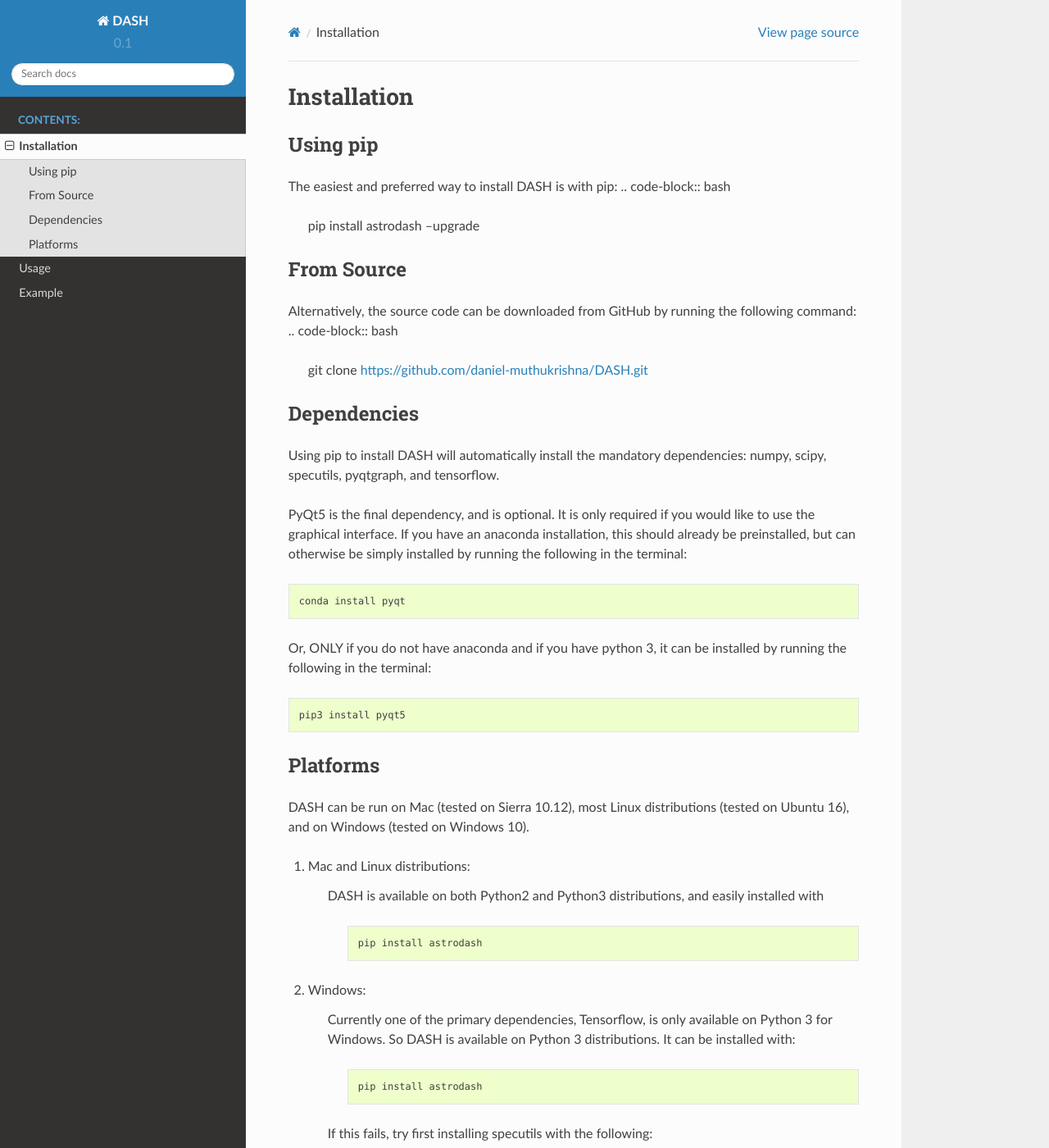
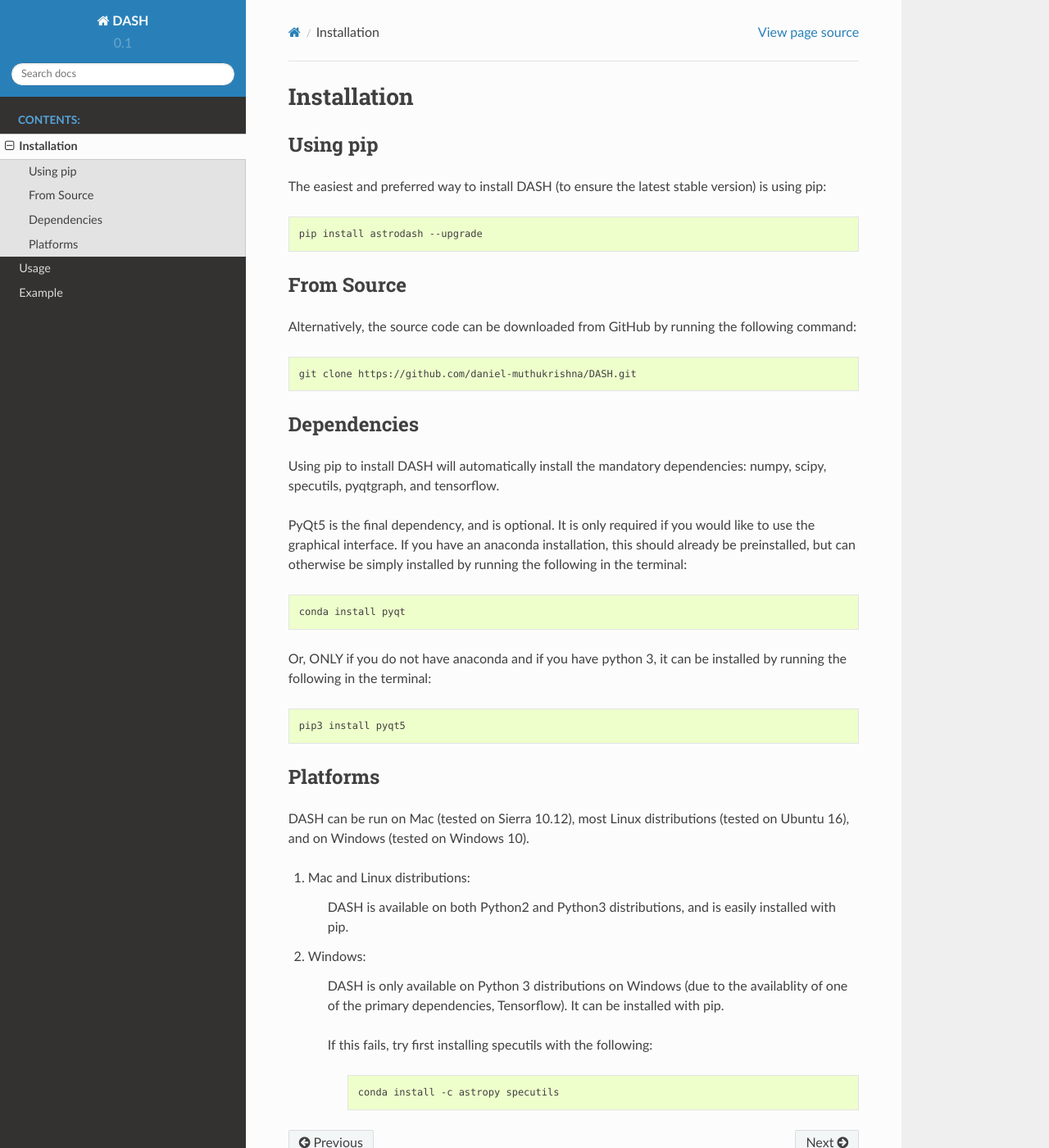
Before and after one commit to daniel-muthukrishna/astrodash, a Sphinx documentation site: the page built from docs/installation.rst, in a window 1280 px wide and 1400 px high. Shown: the whole window at 82% size. Built offline with Sphinx 7.4.7 and the Read the Docs theme 2.0.0, drawn with Linux system fonts in a browser that asks for light colours.

Commit message:
Update installation.rst

```diff
--- a/docs/installation.rst
+++ b/docs/installation.rst
@@ -4,7 +4,8 @@
 
 Using pip
 ---------
-The easiest and preferred way to install DASH is with pip:
+The easiest and preferred way to install DASH (to ensure the latest stable version) is using pip:
+
 .. code-block:: bash
 
     pip install astrodash --upgrade
@@ -12,10 +13,10 @@
 From Source
 -----------
 Alternatively, the source code can be downloaded from GitHub by running the following command:
+
 .. code-block:: bash
 
     git clone https://github.com/daniel-muthukrishna/DASH.git
-
 
 Dependencies
 ------------
@@ -42,20 +43,11 @@
 
 1. Mac and Linux distributions:
 
-    DASH is available on both Python2 and Python3 distributions, and easily installed with
-
-        .. code-block:: bash
-
-            pip install astrodash
+    DASH is available on both Python2 and Python3 distributions, and is easily installed with pip.
 
 2. Windows:
 
-    Currently one of the primary dependencies, Tensorflow, is only available on Python 3 for Windows.
-    So DASH is available on Python 3 distributions. It can be installed with:
-
-        .. code-block:: bash
-
-            pip install astrodash
+    DASH is only available on Python 3 distributions on Windows (due to the availablity of one of the primary dependencies, Tensorflow). It can be installed with pip.
 
     If this fails, try first installing specutils with the following:
 
```
